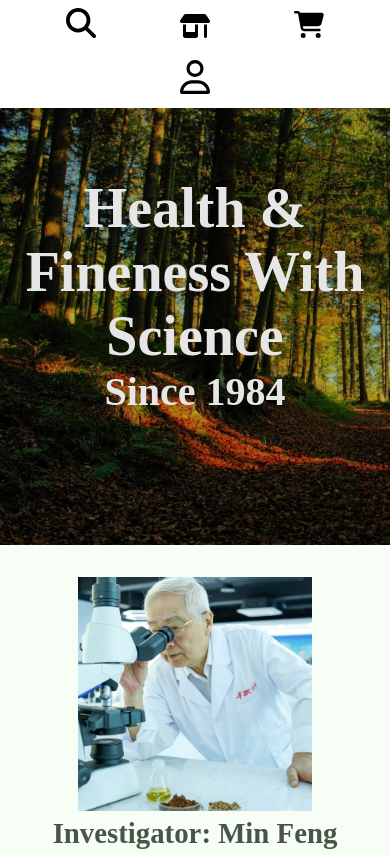
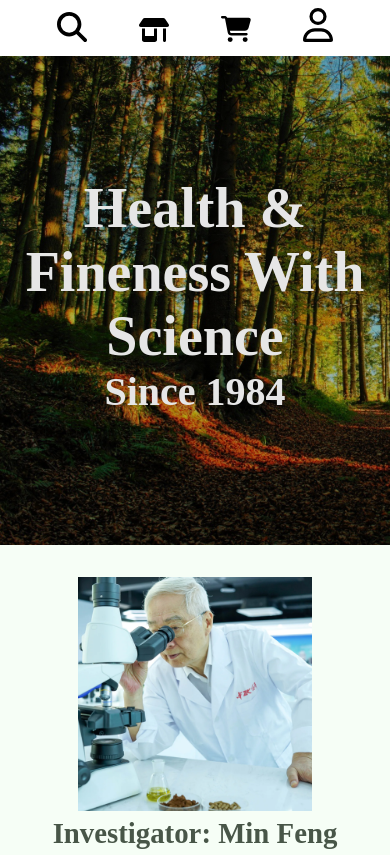
Before and after one commit to sharkgal/Company-homepage, a plain HTML site: page index.html in a window 390 px wide. Shown: the top 855 px of the page. Drawn offline with Linux system fonts and the light colour scheme.

Commit message:
icon margin change

```diff
--- a/recources/css/style.css
+++ b/recources/css/style.css
@@ -128,8 +128,8 @@ header {
 
     #icon-mobile ul li {
         padding: .5rem 0;
-        margin-left: 2.5rem;
-        margin-right: 2.5rem;
+        margin-left: 1.5rem;
+        margin-right: 1.5rem;
     }
 
     #icon-mobile ul li:hover {
```
